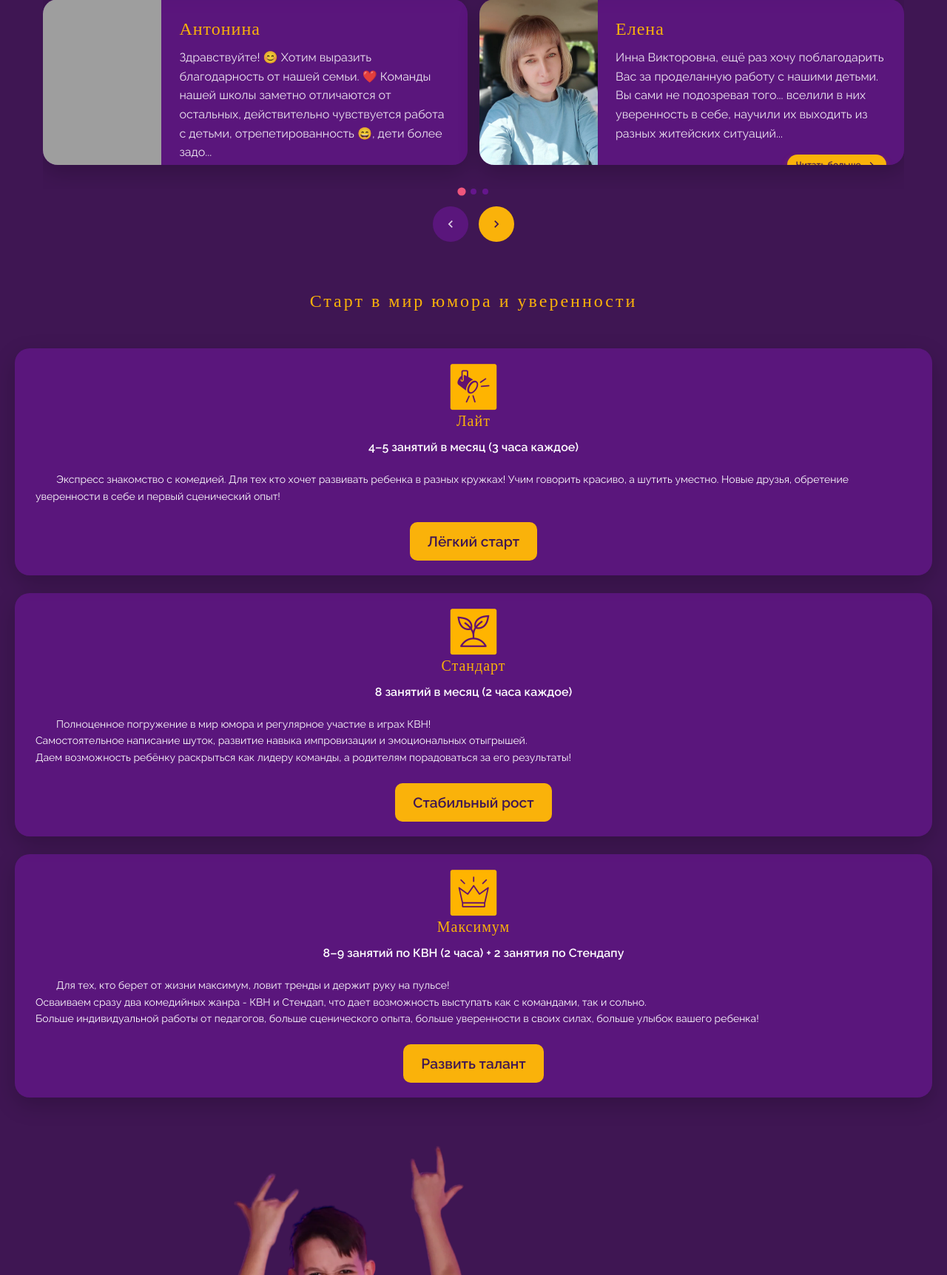
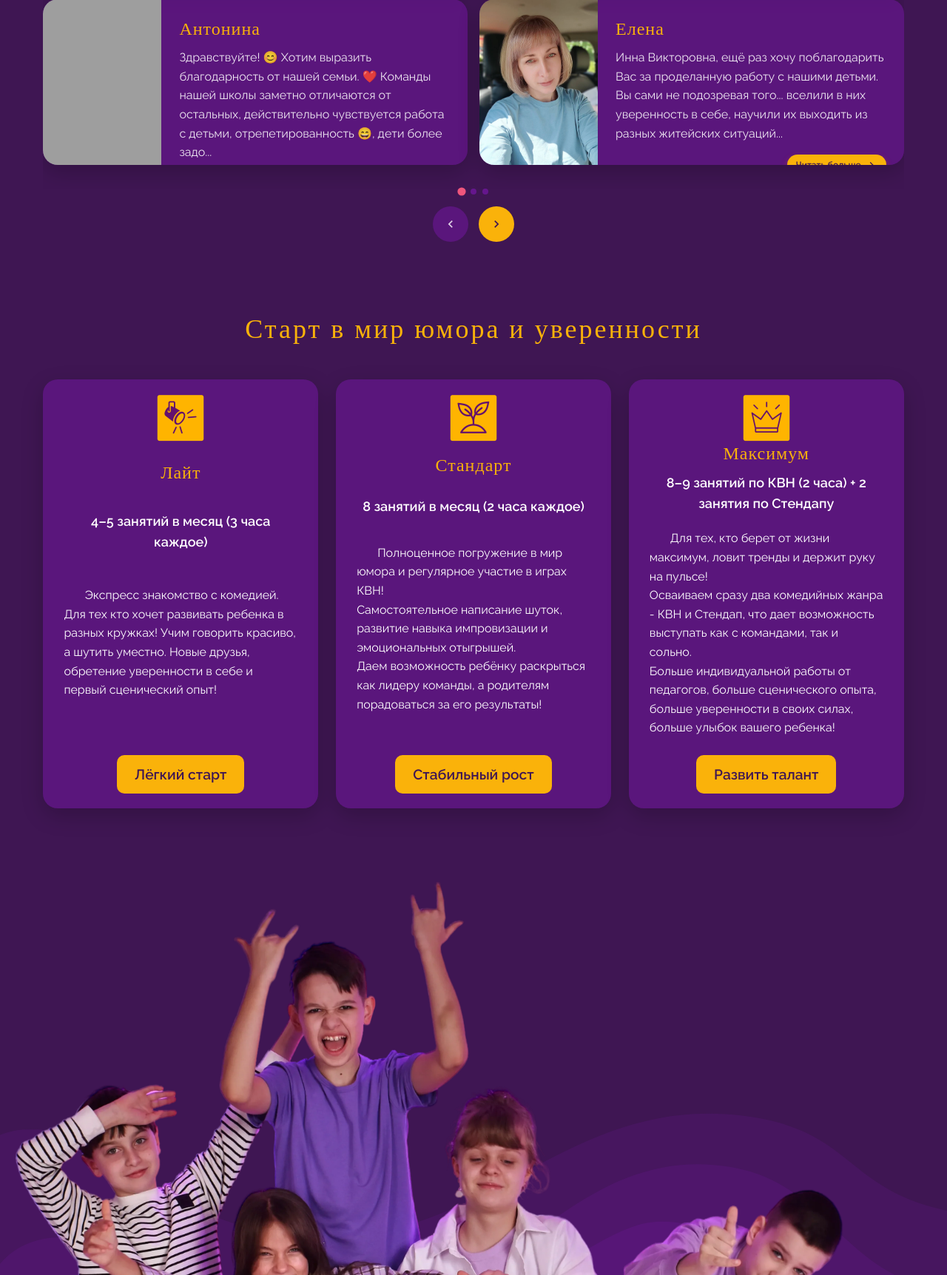
Before and after one commit to IlyaSkorik/site_comedy_kids, a PHP site: page / in a window 1280 px wide. Shown: the part 3822-5546 px from the top of the page at 74% size. Run offline with PHP 8.4, Linux system fonts and the light colour scheme; some web fonts are replaced; grey boxes are pictures that could not be loaded.

Commit message:
Сделана адаптация блока программ под ноутбуки

```diff
--- a/CSS/output.css
+++ b/CSS/output.css
@@ -1558,9 +1489,9 @@
       margin-bottom: calc(var(--spacing) * 8);
     }
   }
-  .xl\:h-2\/3 {
+  .xl\:w-1\/3 {
     @media (width >= 80rem) {
-      height: calc(2/3 * 100%);
+      width: calc(1/3 * 100%);
     }
   }
   .xl\:w-2\/3 {
--- a/JS_PHP/loadContent.js
+++ b/JS_PHP/loadContent.js
@@ -50,15 +50,15 @@ document.addEventListener('DOMContentLoaded', function () {
             container.innerHTML = '';
             programs.forEach(program => {
                 const card = document.createElement('div');
-                card.className = 'program-card animate bg-(--secondary50) py-5 px-7 rounded-(--border-radius-md) shadow-[0_10px_30px_var(--color-shadow)] relative transition-transform duration-300 ease-linear flex justify-between flex-col';
+                card.className = 'program-card xl:w-1/3 animate bg-(--secondary50) py-5 px-7 rounded-(--border-radius-md) shadow-[0_10px_30px_var(--color-shadow)] relative transition-transform duration-300 ease-linear flex justify-between flex-col';
                 if (program.id === 2) card.classList.add('featured');
                 card.innerHTML = `
                     <div class="h-16 w-full flex justify-center">
                         <img class="h-full mb-5" src="${program.image}?t=${Date.now()}" alt="${program.title}" >
                     </div>
-                    <h3 class="font-[Dela_Gothic_One] text-xl tracking-[1px] mb-2.5 text-(--primary) text-center">${program.title}</h3>
-                    <p class="text-base font-semibold mb-5 text-center">${program.subtitle}</p>
-                    <p class="mb-6 text-sm leading-[1.6] indent-7">${program.description}</p>
+                    <h3 class="font-[Dela_Gothic_One] text-xl xl:text-2xl tracking-[1px] mb-2.5 text-(--primary) text-center">${program.title}</h3>
+                    <p class="text-base xl:text-lg font-semibold mb-5 text-center">${program.subtitle}</p>
+                    <p class="mb-6 text-sm xl:text-base leading-[1.6] indent-7">${program.description}</p>
                     <ul class="program-features">
                         ${program.features.map(feat => `<li>${feat}</li>`).join('')}
                     </ul>
--- a/index.html
+++ b/index.html
@@ -386,12 +386,12 @@
 
     <!-- Programs Section -->
     <section class="min-h-screen pb-16 flex items-center animate-fade-in-up-delayed" id="programs">
-        <div class="my-0 mx-auto px-(--container-padding) max-w-(--max-width)">
+        <div class="my-0 mx-[1%] lg:mx-[3%] px-5">
             <div class="text-center mb-8">
-                <h2 class="text-2xl mb-5 text-(--primary) tracking-[3px] font-[Dela_Gothic_One] animate-fade-in-up">
+                <h2 class="text-2xl xl:text-4xl mb-5 text-(--primary) tracking-[3px] font-[Dela_Gothic_One] animate-fade-in-up">
                     Старт в мир юмора и уверенности</h2>
             </div>
-            <div class="mt-12 w-full flex flex-col gap-6" id="programs-grid"></div>
+            <div class="mt-12 w-full flex flex-col xl:flex-row gap-6" id="programs-grid"></div>
         </div>
     </section>
 
```
Also changed, not shown: other parts of CSS/output.css (+0 -69 lines).
